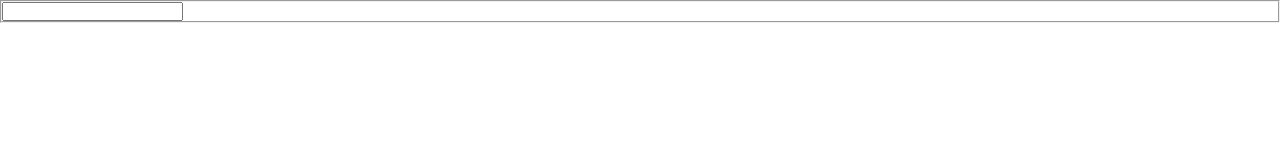
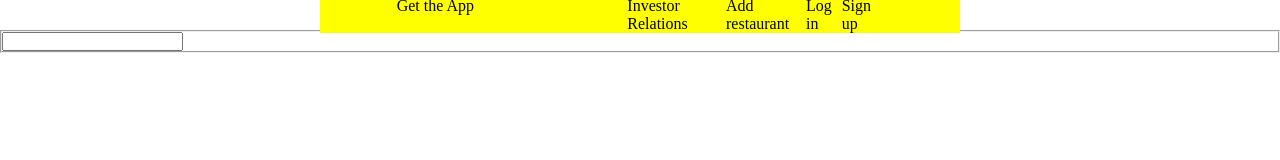
Before and after one commit to J3SUNG/Zomato, a plain HTML site: page index.html in a window 1280 px wide. Drawn offline with Linux system fonts and the light colour scheme.

Commit message:
zomato header

```diff
--- a/CSS/global.css
+++ b/CSS/global.css
@@ -1,4 +1,21 @@
 * {
   margin: 0;
   padding: 0;
+  box-sizing: border-box;
 }
+
+a {
+  color: black;
+  text-decoration: none;
+}
+
+body {
+}
+
+li {
+  list-style: none;
+}
+
+.none {
+  display: none;
+}
--- a/CSS/header.css
+++ b/CSS/header.css
@@ -1,5 +1,19 @@
-.logo {
-  max-width: 14rem;
-  height: 2.7rem;
-  cursor: pointer;
+.header {
+  display: flex;
+  height: 30px;
+  justify-content: center;
+  align-items: center;
 }
+
+.nav-header {
+  display: flex;
+  justify-content: space-around;
+  width: 50vw;
+  background-color: yellow;
+}
+
+.nav-header ul {
+  display: flex;
+  width: 20vw;
+  justify-content: space-around;
+}
--- a/index.html
+++ b/index.html
@@ -4,17 +4,23 @@
     <meta charset="UTF-8" />
     <meta http-equiv="X-UA-Compatible" content="IE=edge" />
     <meta name="viewport" content="width=device-width, initial-scale=1.0" />
-    <link rel="stylesheet" href="/CSS/global.css" />
-    <link rel="stylesheet" href="/CSS/header.css" />
+    <link rel="stylesheet" href="css/global.css" />
+    <link rel="stylesheet" href="css/header.css" />
     <title>Zomato</title>
   </head>
   <body>
-    <header>
-      <h1></h1>
-
-      <article>
-        <header>
-          <h2></h2>
+    <header class="header">
+      <h1 class="none"></h1>
+      <article class="nav">
+        <header class="nav-header">
+          <h2 class="none"></h2>
+          <a href="#">Get the App</a>
+          <ul>
+            <li><a href="#">Investor Relations</a></li>
+            <li><a href="#">Add restaurant</a></li>
+            <li><a href="#">Log in</a></li>
+            <li><a href="#">Sign up</a></li>
+          </ul>
         </header>
       </article>
     </header>
```
